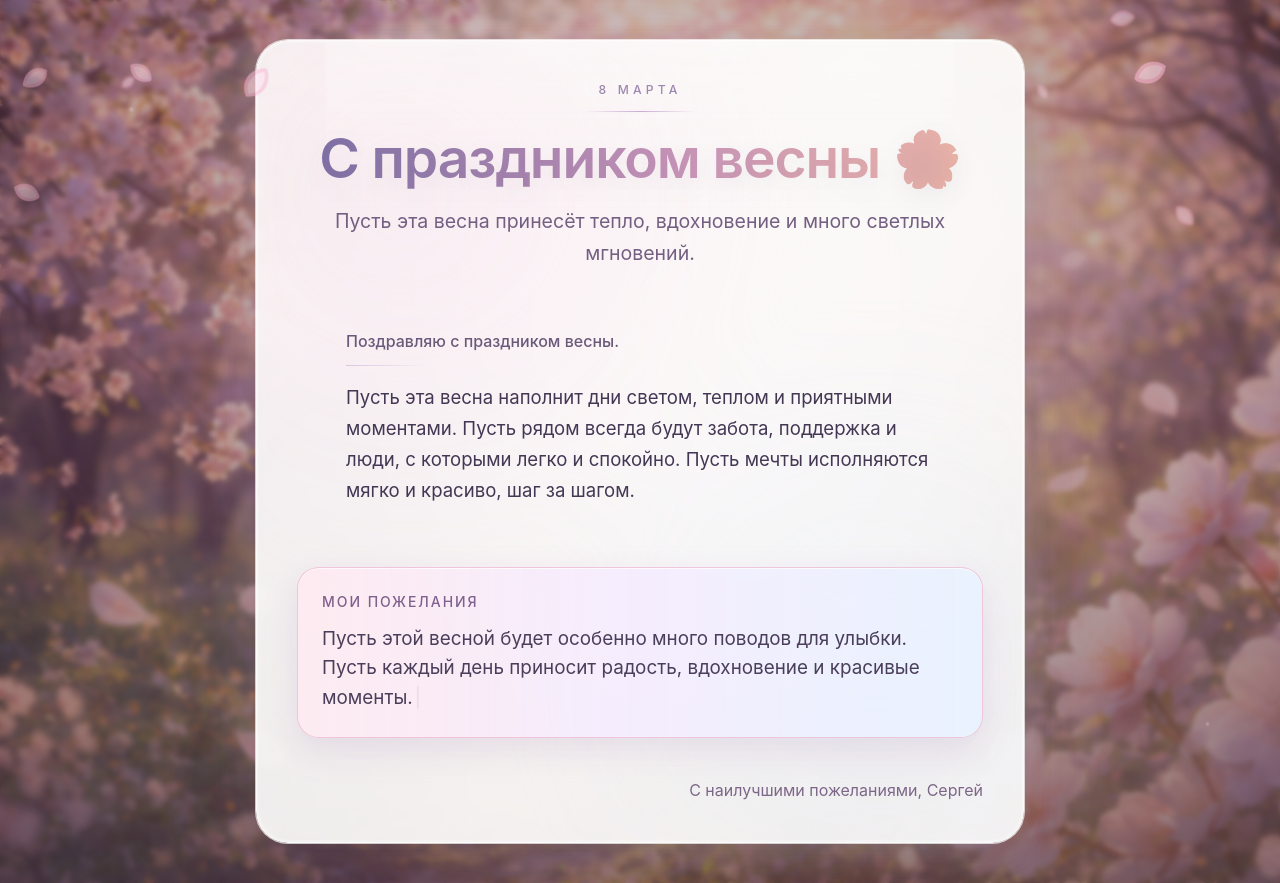
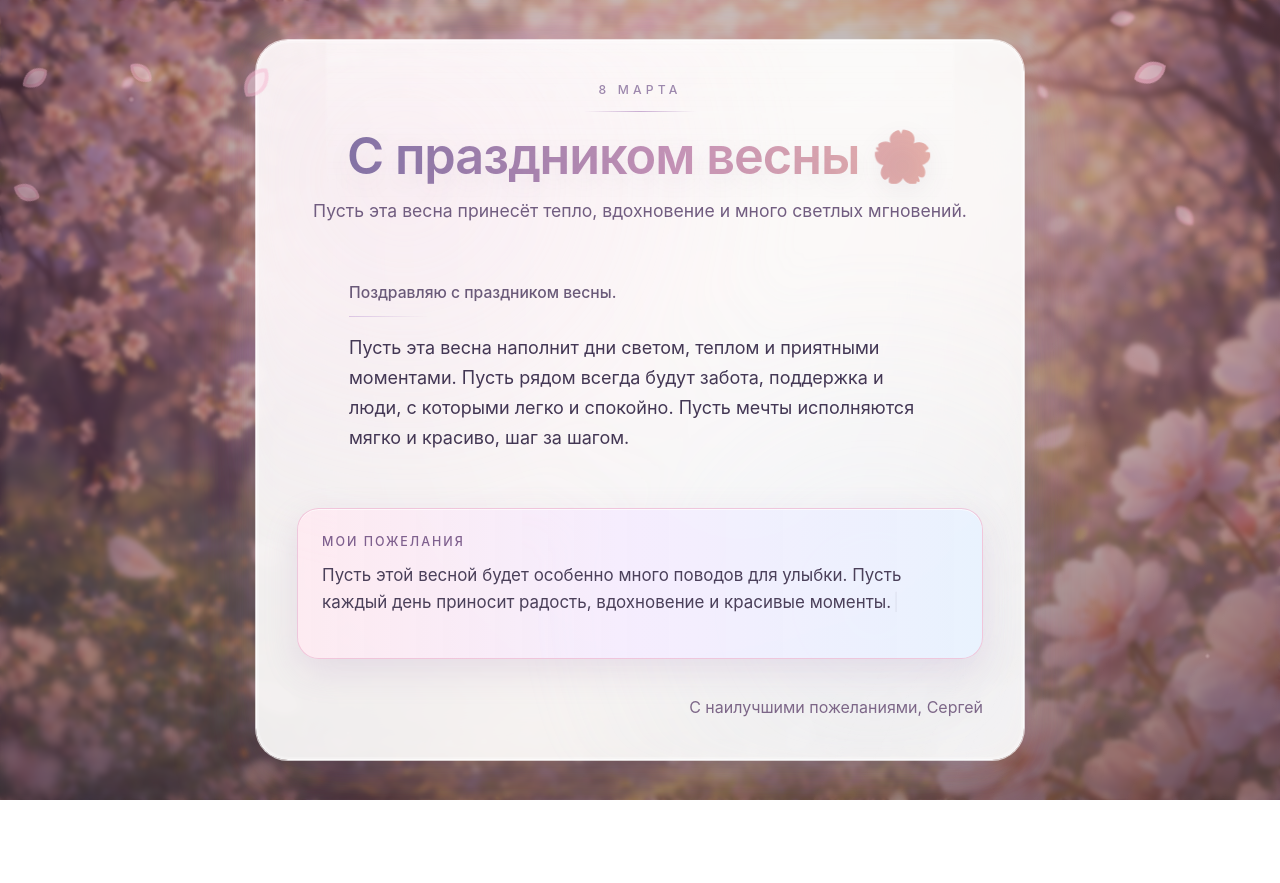
Before and after one commit to kenform/spring-greeting-site, a Next.js app: page / in a window 1280 px wide. After the commit the page ends 800 px from the top, so only its background shows below. Built offline with nearby package versions, Linux system fonts and the light colour scheme.

Commit message:
style: rebalance typography hierarchy across card content

```diff
--- a/app/page.jsx
+++ b/app/page.jsx
@@ -21,19 +21,19 @@ export default function HomePage() {
       <GlowParticles />
       <div className="card-backlight" aria-hidden="true" />
 
-      <TiltCard className="glass-card relative z-10 mx-auto flex w-full max-w-3xl flex-col gap-8 rounded-[2rem] border border-white/80 bg-white/90 p-5 shadow-[0_34px_90px_rgba(44,32,62,0.2),0_12px_30px_rgba(70,52,92,0.12),0_0_56px_rgba(255,233,247,0.18)] backdrop-blur-3xl ring-1 ring-white/70 sm:p-10">
+      <TiltCard className="glass-card relative z-10 mx-auto flex w-full max-w-3xl flex-col gap-7 rounded-[2rem] border border-white/80 bg-white/90 p-5 shadow-[0_34px_90px_rgba(44,32,62,0.2),0_12px_30px_rgba(70,52,92,0.12),0_0_56px_rgba(255,233,247,0.18)] backdrop-blur-3xl ring-1 ring-white/70 sm:p-10">
         <div className="card-border-shimmer" aria-hidden="true" />
         <div className="card-shimmer" aria-hidden="true" />
 
         <header className="animate-fade-up text-center" style={{ animationDelay: '0.05s' }}>
           <p className="mb-3 text-[0.72rem] font-medium uppercase tracking-[0.34em] text-[#9d88ad] sm:text-[0.76rem]">8 марта</p>
           <div className="mx-auto mb-4 h-px w-28 bg-gradient-to-r from-transparent via-[#b895c5]/75 to-transparent" aria-hidden="true" />
-          <h1 className="hero-title text-balance text-[2.15rem] font-semibold leading-[1.1] sm:text-[3.45rem]">
+          <h1 className="hero-title text-balance text-[2.05rem] font-semibold leading-[1.1] sm:text-[3.15rem]">
             {title.before}
             {title.name ? <span className="hero-title-name">{title.name}</span> : null}
             {title.after}
           </h1>
-          <p className="mx-auto mt-4 max-w-2xl text-[1.08rem] leading-8 text-[#745f82] sm:text-[1.22rem]">
+          <p className="mx-auto mt-3 max-w-2xl text-[1.02rem] leading-[1.65] text-[#715d80] sm:text-[1.1rem]">
             {siteContent.subtitle}
           </p>
         </header>
@@ -41,7 +41,7 @@ export default function HomePage() {
         <MainMessageAuto intro={siteContent.messageIntro} variants={siteContent.messageVariants} />
 
         <section className="animate-fade-up rounded-[1.35rem] border border-[#efbfd6]/85 bg-gradient-to-r from-[#ffeaf1d9] via-[#f4ecffe6] to-[#e8f3ffe0] p-5 shadow-[inset_0_1px_0_rgba(255,255,255,0.7),0_12px_34px_rgba(170,136,184,0.2)] sm:p-6" style={{ animationDelay: '0.25s' }}>
-          <h2 className="mb-3 text-sm font-medium uppercase tracking-[0.14em] text-[#7f608e]">Мои пожелания</h2>
+          <h2 className="mb-2.5 text-[0.78rem] font-medium uppercase tracking-[0.16em] text-[#7f608e]">Мои пожелания</h2>
           <ComplimentRotator
             compliments={siteContent.compliments}
             rotateMinutes={siteContent.complimentRotateMinutes}
--- a/components/ComplimentRotator.jsx
+++ b/components/ComplimentRotator.jsx
@@ -66,7 +66,7 @@ export default function ComplimentRotator({ compliments, rotateMinutes = 5 }) {
   const isTyping = typedText.length < fullText.length;
 
   return (
-    <p className={`wish-line min-h-[72px] text-[1.08rem] leading-[1.58] text-[#4a3e5a] sm:text-[1.18rem] ${visible ? 'is-visible' : ''}`}>
+    <p className={`wish-line min-h-[72px] text-[1rem] leading-[1.56] text-[#4b405a] sm:text-[1.06rem] ${visible ? 'is-visible' : ''}`}>
       {typedText}
       <span className={`typing-caret ${isTyping ? 'opacity-100' : 'opacity-0'}`}>|</span>
     </p>
--- a/components/MainMessageAuto.jsx
+++ b/components/MainMessageAuto.jsx
@@ -10,10 +10,10 @@ export default function MainMessageAuto({ intro, variants = [] }) {
   }, [variants]);
 
   return (
-    <article className="animate-fade-up mx-auto w-full max-w-[652px] rounded-2xl bg-white/62 px-5 py-6 sm:px-8 sm:py-7" style={{ animationDelay: '0.15s' }}>
-      <p className="text-[0.95rem] font-medium leading-[1.5] text-[#6a5a7a] sm:text-[1rem]">{intro}</p>
+    <article className="animate-fade-up mx-auto w-full max-w-[646px] rounded-2xl bg-white/62 px-5 py-6 sm:px-8 sm:py-7" style={{ animationDelay: '0.15s' }}>
+      <p className="text-[0.94rem] font-medium leading-[1.48] text-[#6a5a79] sm:text-[0.98rem]">{intro}</p>
       <div className="mt-3 h-px w-20 bg-gradient-to-r from-[#ceb2dc]/70 to-transparent" aria-hidden="true" />
-      <p className="mt-4 text-[1.08rem] leading-[1.68] text-[#433754] sm:text-[1.16rem]">{text}</p>
+      <p className="mt-4 text-[1.05rem] leading-[1.66] text-[#433754] sm:text-[1.125rem]">{text}</p>
     </article>
   );
 }
```
